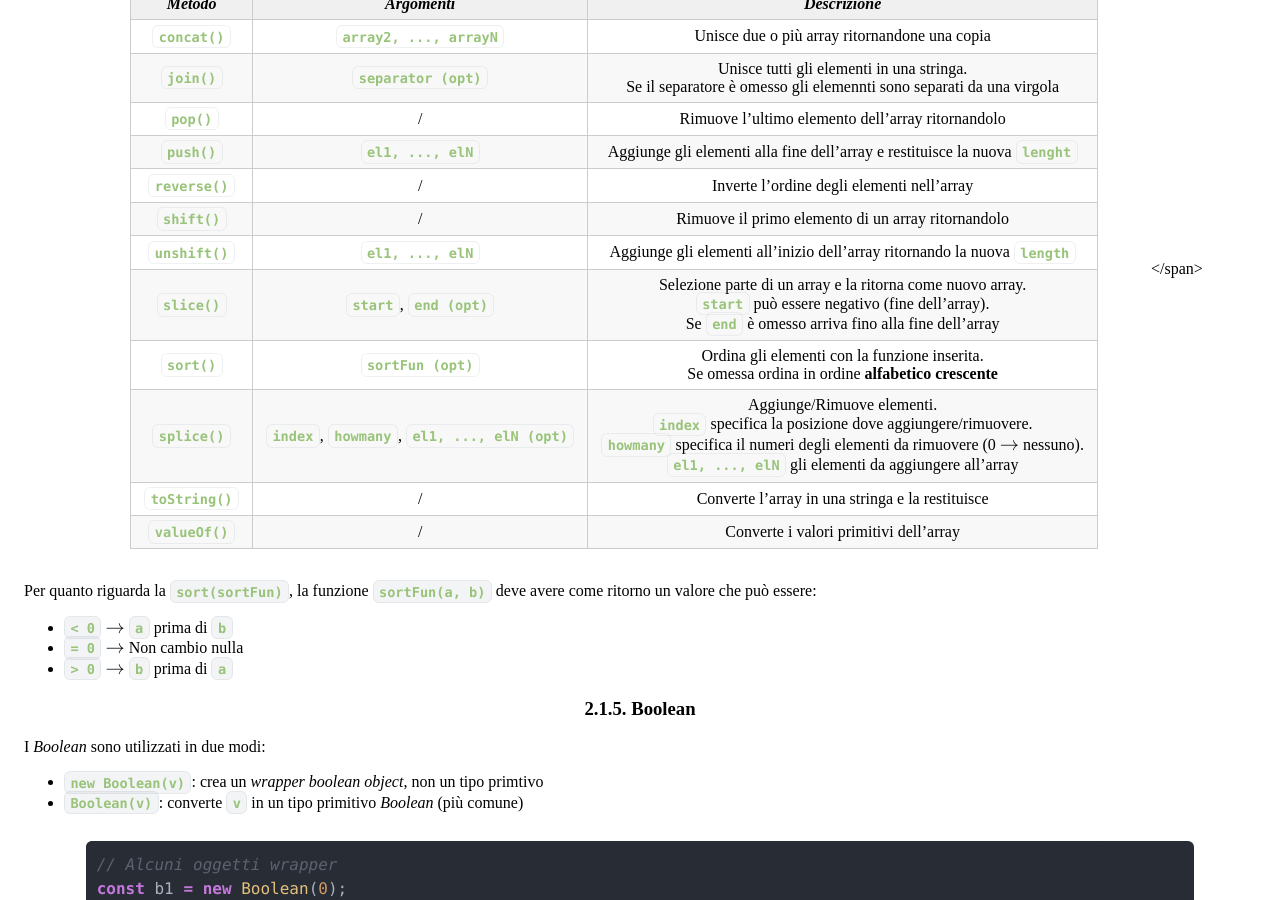
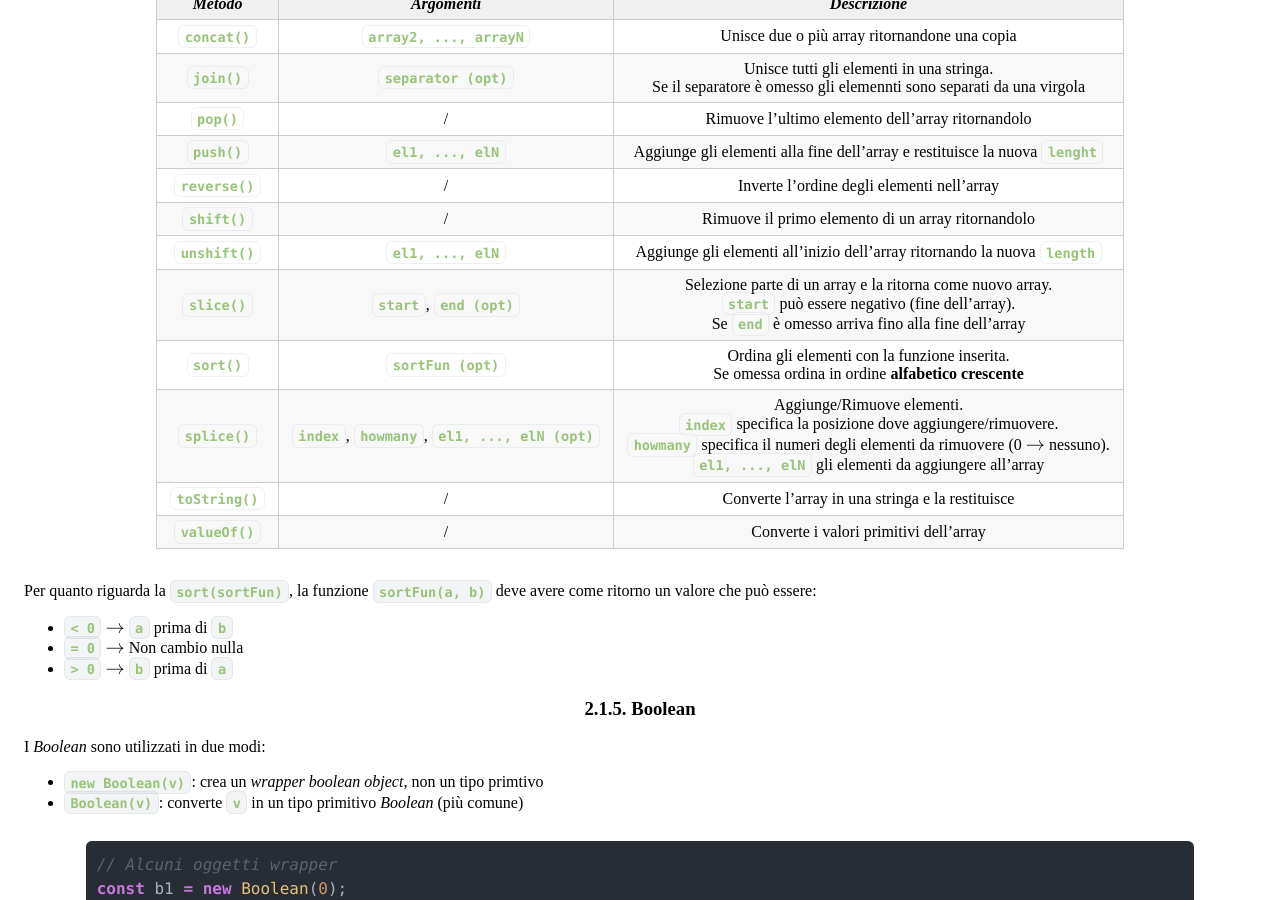
Before and after one commit to Gabriele-D-Cambria/Appunti-Progettazione-Web-2024-2025, a Jekyll site: the page built from JavaScript a Oggetti.md, in a window 1280 px wide and 900 px high, scrolled down 14008 px. Built offline with Jekyll 4.4.1, drawn with Linux system fonts in a browser that asks for light colours; nearby versions of some CDN libraries; our own code applies the rules of GitHub Pages for plain Markdown files; some of the changed text lies outside the part shown.

Commit message:
FIX - php tags

````diff
--- a/JavaScript a Oggetti.md
+++ b/JavaScript a Oggetti.md
@@ -636,7 +636,6 @@ console.log(v);
 Una lista dei metodi principali per gli array:
 
 <div class="flexbox" markdown="1">
-<span>
 
 |    Metodo    |                 Argomenti                 |                                                                                                               Descrizione                                                                                                               |
 | :----------: | :---------------------------------------: | :-------------------------------------------------------------------------------------------------------------------------------------------------------------------------------------------------------------------------------------: |
@@ -653,7 +652,6 @@ Una lista dei metodi principali per gli array:
 | `toString()` |                     /                     |                                                                                            Converte l'array in una stringa e la restituisce                                                                                             |
 | `valueOf()`  |                     /                     |                                                                                                 Converte i valori primitivi dell'array                                                                                                  |
 
-</span>
 </div>
 
 Per quanto riguarda la `sort(sortFun)`, la funzione `sortFun(a, b)` deve avere come ritorno un valore che può essere:
@@ -1481,7 +1479,6 @@ Infatti è adesso riferito al contesto lessicale nel quale si trova.
 ### 2.2.3. Funzioni predefinite
 
 <div class="flexbox" markdown="1">
-<span>
 
 |         Nome Funzione         |                                         Descrizione                                          | Esempio                                                                 |       Output        |
 | :---------------------------: | :------------------------------------------------------------------------------------------: | ----------------------------------------------------------------------- | :-----------------: |
@@ -1492,7 +1489,6 @@ Infatti è adesso riferito al contesto lessicale nel quale si trova.
 |     `parseFloat(string)`      |        Trasforma una stringa in un numero float, se non è possibile restituisce `NaN`        | `console.log(parseFloat(3.4))`                                          |        `3.4`        |
 | `Number(obj)` e `String(obj)` | Converte l'argomento dell'oggetto in un numero/stringa. Se non è possibile restituisce `NaN` |                                                                         |                     |
 
-</span>
 </div>
 
 ## 2.3. _Regole di Scope_
@@ -1633,7 +1629,6 @@ Un nodo rappresenta un elemento HTML contanuto tra `<>` e `</>`
 Alcune proprietà essenziali dei nodi sono:
 
 <div class="flexbox" markdown="1">
-<span>
 
 |    Proprietà     |             Descrizione             |
 | :--------------: | :---------------------------------: |
@@ -1647,7 +1642,6 @@ Alcune proprietà essenziali dei nodi sono:
 |   `nodeValue`    |           Valore del nodo           |
 |   `parentNode`   |             Nodo padre              |
 
-</span>
 </div>
 
 L'intero _DOM_ di trova nell'oggetto `document`, che contiene tutte le informazioni della pagina.
@@ -1683,7 +1677,6 @@ Esistono altri due metodi più moderni:
 Ci sono alacune proprietà dei nodi che sono <u>**essenziali**</u>:
 
 <div class="flexbox" markdown="1">
-<span>
 
 |   Proprietà   |                                                    Descrizione                                                     |
 | :-----------: | :----------------------------------------------------------------------------------------------------------------: |
@@ -1695,13 +1688,11 @@ Ci sono alacune proprietà dei nodi che sono <u>**essenziali**</u>:
 |    `style`    |                   Ritorna una _CSSStyleDeclaration obj_ che contiene le sotto-proprietà del tag                    |
 |   `tagName`   |                                           Il nome del tag dell'elemento                                            |
 
-</span>
 </div>
 
 Altre proprietà invece sono specifiche per alcuni tag:
 
 <div class="flexbox" markdown="1">
-<span>
 
 | Proprietà |                   Descrizione                    |                    Tag                     |
 | :-------: | :----------------------------------------------: | :----------------------------------------: |
@@ -1710,7 +1701,6 @@ Altre proprietà invece sono specifiche per alcuni tag:
 |   `src`   |       Identifica un link ad un URL esterno       | `<img>`, `<input>`, `<iframe>`, `<script>` |
 |  `value`  | Da accesso all'attrbuto `value` dei tag di input |    `<input>`, `<textarea>`, `<submit>`     |
 
-</span>
 </div>
 
 ```html
@@ -1823,7 +1813,6 @@ Abbiamo già detto che la proprietà `innerHTML` è fortemente scoraggiata.
 Invece è consigliato l'utilizzo in combinazione di `textContent` e _metodi di manipolazione_
 
 <div class="flexbox" markdown="1">
-<span>
 
 |         Metodo          |                                       Descrizione                                        |
 | :---------------------: | :--------------------------------------------------------------------------------------: |
@@ -2037,7 +2026,6 @@ Ci sono diversi tipi di eventi che possono essere _triggerati_, i più comuni so
 I più comuni sono:
 
 <div class="flexbox" markdown="1">
-<span>
 
 |   Evento    |                     Descrizione                     |
 | :---------: | :-------------------------------------------------: |
@@ -2049,7 +2037,6 @@ I più comuni sono:
 | `mouseout`  |      Il mouse si è spostato via da un elemento      |
 | `mousemove` | Il mouse è stato spostato mentre era su un elemento |
 
-</span>
 </div>
 
 ##### 2.4.4.1.2. Eventi da Tatsiera
@@ -2057,7 +2044,6 @@ I più comuni sono:
 Sono spesso ingorati, ma possono essere strumenti potenti.
 
 <div class="flexbox" markdown="1">
-<span>
 
 |  Evento   |                                   Descrizione                                   |
 | :-------: | :-----------------------------------------------------------------------------: |
@@ -2070,7 +2056,6 @@ Sono spesso ingorati, ma possono essere strumenti potenti.
 | `select`  |         Quando l'uutente selezione del testo (prevenire copia/incolla)          |
 | `submit`  | Quando un `form` viene inviato. Può essere utilizzato per fare _prevalidazione_ |
 
-</span>
 </div>
 
 ```js
@@ -2094,7 +2079,6 @@ document.querySelector("#loginForm").addEventListener("submit", function (e) {
 ##### 2.4.4.1.3. Eventi Media
 
 <div class="flexbox" markdown="1">
-<span>
 
 |     Evento     |                      Descrizione                      |
 | :------------: | :---------------------------------------------------: |
@@ -2104,13 +2088,11 @@ document.querySelector("#loginForm").addEventListener("submit", function (e) {
 |  `ratechange`  |       Quando la velocità di riproduzione cambia       |
 | `volumechange` |                Quando cambia il volume                |
 
-</span>
 </div>
 
 ##### 2.4.4.1.4. Eventi di Frame
 
 <div class="flexbox" markdown="1">
-<span>
 
 |       Evento        |                                       Descrizione                                       |
 | :-----------------: | :-------------------------------------------------------------------------------------: |
@@ -2123,7 +2105,6 @@ document.querySelector("#loginForm").addEventListener("submit", function (e) {
 |      `scroll`       |                        Quando il _document view_ viene scrollato                        |
 |      `unload`       |                           Quando il documento viene svuotato                            |
 
-</span>
 </div>
 
 Questi eventi possono essere utilizzati in contesi di _Lazy Loading_.
````
Also changed, not shown: PHP.md (+11 -20 lines).
